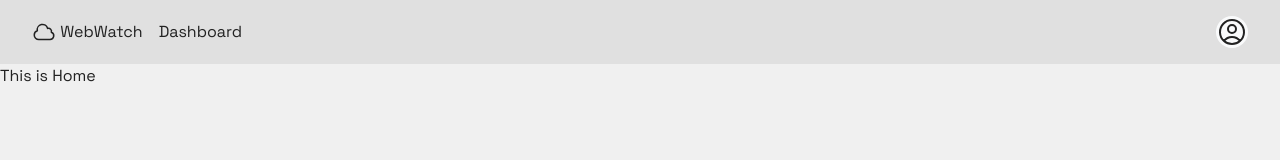
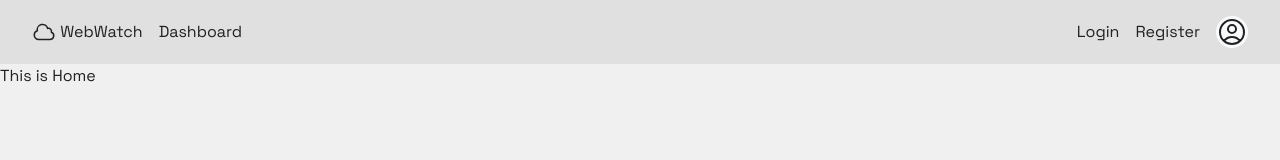
Before and after one commit to Fa24-CSE115A-CaaS/WebWatch, a React (Vite) app in the folder frontend/: page / in a window 1280 px wide. Shown: the top 160 px of the page. Built offline with nearby package versions, Linux system fonts and the light colour scheme.

Commit message:
Added links for Login and Register to NavBar

```diff
--- a/frontend/src/components/NavBar.tsx
+++ b/frontend/src/components/NavBar.tsx
@@ -31,6 +31,12 @@ const NavBar = () => {
             </a>
           </div>
           <div className="absolute inset-y-0 right-0 flex items-center">
+            <a href="/login" className="mr-4">
+              Login
+            </a>
+            <a href="/register" className="mr-4">
+              Register
+            </a>
             <button
               className="relative flex rounded-full bg-gray-50 text-sm focus:outline-none focus:ring-2
                 focus:ring-white focus:ring-offset-2 focus:ring-offset-gray-800 dark:bg-gray-800"
```
